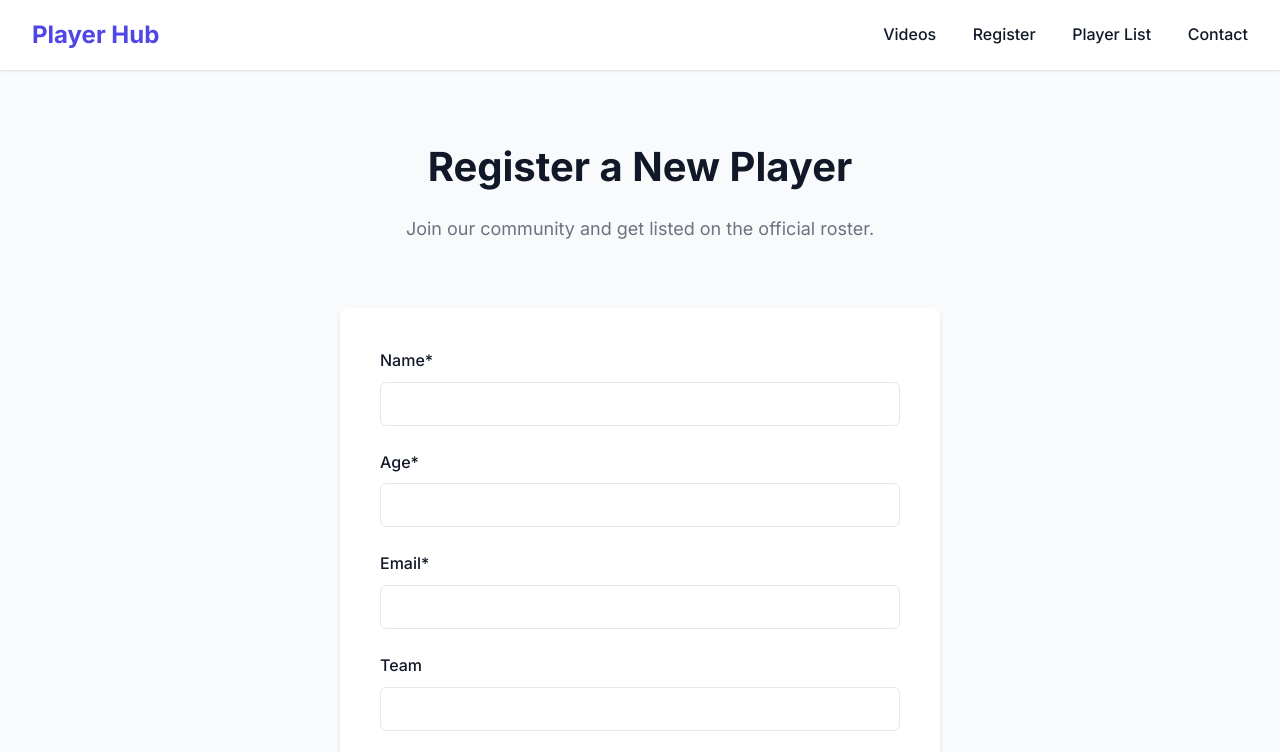
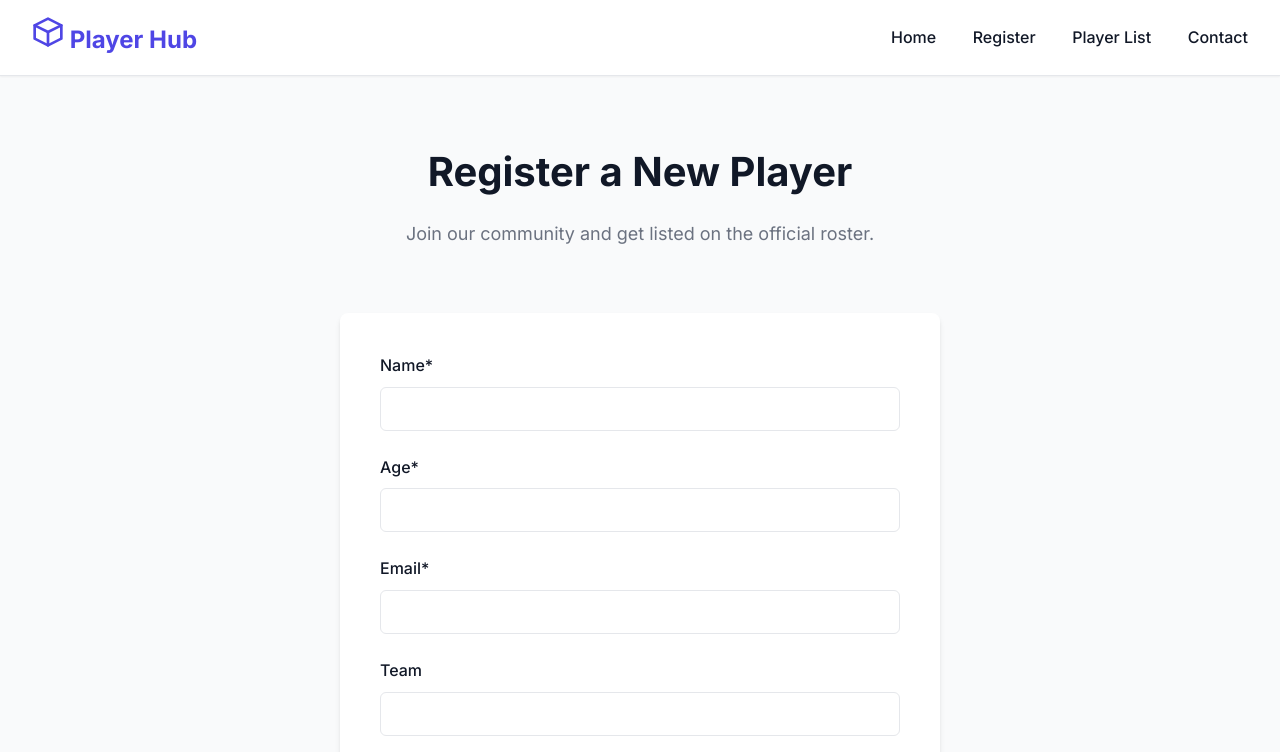
Before and after one commit to CodeWithBakar/player-hub, a website with bundled scripts: page client/public/register.html in a window 1280 px wide. Shown: the top 752 px of the page. Built offline with nearby package versions, Linux system fonts and the light colour scheme.

Commit message:
Update register.html to enhance navigation with SVG logo and correct link labels

```diff
--- a/client/public/register.html
+++ b/client/public/register.html
@@ -13,11 +13,44 @@
     />
   </head>
   <body>
+    <!-- ... inside the <body> tag ... -->
     <nav class="navbar">
       <div class="nav-container">
-        <a href="index.html" class="nav-brand">Player Hub</a>
+        <a href="index.html" class="nav-brand">
+          <!-- SVG Logo -->
+          <svg
+            width="32"
+            height="32"
+            viewBox="0 0 24 24"
+            fill="none"
+            xmlns="http://www.w3.org/2000/svg"
+          >
+            <path
+              d="M12 2L2 7V17L12 22L22 17V7L12 2Z"
+              stroke="currentColor"
+              stroke-width="2"
+              stroke-linecap="round"
+              stroke-linejoin="round"
+            />
+            <path
+              d="M2 7L12 12L22 7"
+              stroke="currentColor"
+              stroke-width="2"
+              stroke-linecap="round"
+              stroke-linejoin="round"
+            />
+            <path
+              d="M12 12V22"
+              stroke="currentColor"
+              stroke-width="2"
+              stroke-linecap="round"
+              stroke-linejoin="round"
+            />
+          </svg>
+          <span>Player Hub</span>
+        </a>
         <div class="nav-links">
-          <a href="index.html">Videos</a>
+          <a href="index.html">Home</a>
           <a href="register.html">Register</a>
           <a href="players.html">Player List</a>
           <a href="contact.html">Contact</a>
@@ -41,12 +74,14 @@
         </button>
       </div>
       <div class="mobile-nav" id="mobile-nav">
-        <a href="index.html">Videos</a>
+        <a href="index.html">Home</a>
         <a href="register.html">Register</a>
         <a href="players.html">Player List</a>
         <a href="contact.html">Contact</a>
       </div>
     </nav>
+    <!-- ... rest of the body ... -->
+
     <main class="container">
       <h1>Register a New Player</h1>
       <form id="register-form" class="styled-form">
```
